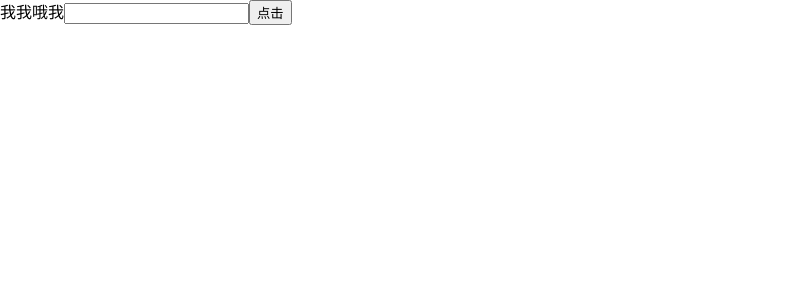
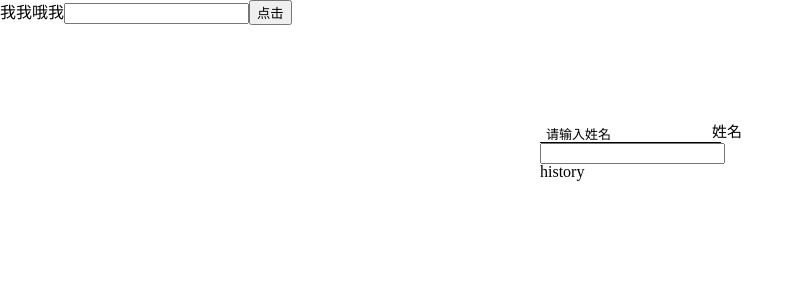
Before and after one commit to w1o9960720/vue-demo-first, a Vue app: page / in a window 1280 px wide. Shown: the top 300 px of the page, without its empty margins (0-804 px from the left). Built offline with nearby package versions, Linux system fonts and the light colour scheme.

Commit message:
搜索联想建议

```diff
--- a/src/App.vue
+++ b/src/App.vue
@@ -13,7 +13,7 @@
     <span v-show="ishow">我我哦我</span>
     <input type="text" v-model="int" />
     <button @click="dianji">点击</button>
-
+    <Iput1 />
     <!-- <shuaixuan/> -->
   </div>
 </template>
@@ -28,9 +28,11 @@
 // import Load from './components/load/load.vue';
 // import scroll from './components/scroll/scroll.vue';
 // import shuaixuan from "./components/shuaixuan/shuaixuan.vue";
+import Iput1 from "./components/Input/Input.vue";
 export default {
   name: "App",
   components: {
+    Iput1,
     // Load,
     //  categroy,
     // demo,
@@ -152,7 +154,6 @@ export default {
       console.log(1);
       this.ishow = !this.ishow;
     },
-
   },
 };
 </script>
@@ -165,5 +166,4 @@ li {
   list-style: none;
   cursor: pointer;
 }
-
 </style>
--- /dev/null
+++ b/src/components/Input/Input.vue
@@ -0,0 +1,94 @@
+<template>
+  <div class="Input-content">
+    <div class="real" @mouseenter="real">
+      <span class="left">姓名</span>
+      <input
+        @blur="shiqu"
+        @focus="juji"
+        class="int"
+        type="text"
+        v-model="val"
+      />
+
+      <div v-show="isshow" class="pla" :class="plachoder">请输入姓名</div>
+      <div class="underline"></div>
+    </div>
+    <Search />
+  </div>
+</template>
+
+<script>
+import Search from "../search/search.vue";
+export default {
+  components: {
+    Search,
+  },
+  data() {
+    return {
+      plachoder: "",
+      val: "",
+      isshow: true,
+    };
+  },
+  computed: {},
+  methods: {
+    shiqu() {
+      if (this.val) return;
+      this.isshow = true;
+    },
+    juji() {
+      this.isshow = false;
+    },
+    real() {
+      this.plachoder = "plachoder";
+    },
+  },
+};
+</script>
+
+<style lang="scss" scoped>
+.Input-content {
+  margin: 100px auto;
+  width: 200px;
+  .real {
+    position: relative;
+    width: 100%;
+    .left {
+      position: absolute;
+      right: -1%;
+      top: 0;
+      font-size: 15px;
+    }
+    &:hover > .underline {
+      transform: scale(1);
+    }
+    &:hover .plachoder {
+      transform: translateY(-15px);
+      opacity: 0;
+    }
+    .pla {
+      position: absolute;
+      bottom: 2px;
+      font-size: 13px;
+      pointer-events: none;
+      left: 6px;
+    }
+
+    .underline {
+      position: absolute;
+      height: 2px;
+      bottom: 0;
+      left: 0;
+      right: 0;
+      background-color: blue;
+      transform: scale(0);
+      transition: all 0.3s ease;
+    }
+    .int {
+      border: none;
+      outline: none;
+      border-bottom: 1px solid;
+    }
+  }
+}
+</style>
--- a/src/components/search/search.vue
+++ b/src/components/search/search.vue
@@ -1,101 +1,73 @@
 <template>
-  <div id="contanier">
-    7524287542
-    <div>
-      <button @click="changehello">切换</button>
-      <transition-group :name='sty'>
-        <div v-if="show" key="1" class="a">854</div>
-        <div v-show="!show" key="2" class="b">8745</div>
-      </transition-group>
+  <div id="Search-contanier">
+    <div class="Search">
+      <div class="int">
+        <input
+          @focus="focu"
+          @blur="bl"
+          class="int1"
+          v-model="inputcontext"
+          type="text"
+          @keydown="kp"
+        />
+      </div>
+      <Listreault v-if="isshowhistory" />
+      <Suggesion v-else-if="inputcontext" />
+      <History v-else />
     </div>
-
   </div>
 </template>
 <script>
+// 搜索联想建议
+import History from "../search/useSearch/History1.vue";
+import Listreault from "../search/useSearch/Listreasult.vue";
+import Suggesion from "../search/useSearch/Suggession1.vue";
 export default {
+  components: {
+    History,
+    Listreault,
+    Suggesion,
+  },
   data() {
     return {
-      show: true,
-      sty:'',
-      world:'world',
-      hello:'hello'
+      inputcontext: "",
+      isshowhistory: false,
     };
   },
   created() {},
   mounted() {},
   updated() {},
   methods: {
-    changehello(){
-      this.show = !this.show
-      if(this.show){
-        this.sty=this.hello
-      }else{
-        this.sty=this.world
+    focu() {
+      this.isshowhistory = false;
+    },
+    kp(e) {
+      console.log(e);
+      if (e.keyCode === 13) {
+        this.isshowhistory = true;
       }
-      console.log(this);
-    }
+    },
+    bl() {},
   },
   computed: {},
   watch: {},
 };
 </script>
-<style scope>
-.hello-enter-active {
-
-  animation: slide1 1s ;
-}
-.hello-leave-active {
-   animation: slide3 1s ;
-}
-@keyframes slide1 {
-  0% {
-    transform: translateX(-100%);
-  }
-  100% {
-    transform: translateX(0);
+<style lang="scss" scoped>
+.Search-contanier {
+  margin-top: 10px;
+  .Search {
+    .int {
+      width: 200px;
+      height: 50px;
+      .int1 {
+        width: 100%;
+        height: 100%;
+        outline: none;
+        border: none;
+        border-bottom: 2px solid red;
+      }
+    }
   }
 }
-@keyframes slide3 {
-  0% {
-    transform: translateX(0);
-  }
-  100% {
-    transform: translateX(100%);
-  }
-}
-.world-enter-active {
-  animation: slide2 1s reverse;
-}
-.world-leave-active {
-  animation: slide4 1s ;
-}
-
-@keyframes slide2 {
-  0% {
-    transform: translateX(0);
-  }
-  100% {
-    transform: translateX(100%);
-  }
-  }
-  @keyframes slide4 {
-  0% {
-    transform: translateX(0);
-  }
-  100% {
-    transform: translateX(-100%);
-  }
-  }
-.a{
-  background-color: yellow;
-  position: absolute;
-  width: 500px;
-  height: 500px;
-}
-.b{
-  background-color: red;
-  position: absolute;
-   width: 500px;
-   height: 500px;
-}
 </style>
--- /dev/null
+++ b/src/components/search/useSearch/History1.vue
@@ -0,0 +1,10 @@
+<template>
+  <div class="history">history</div>
+</template>
+
+<script>
+export default {};
+</script>
+
+<style>
+</style>
--- /dev/null
+++ b/src/components/search/useSearch/Listreasult.vue
@@ -0,0 +1,15 @@
+<template>
+    <div class="listresult">
+listresult
+  </div>
+</template>
+
+<script>
+export default {
+
+}
+</script>
+
+<style>
+
+</style>
--- /dev/null
+++ b/src/components/search/useSearch/Suggession1.vue
@@ -0,0 +1,15 @@
+<template>
+    <div class="suggesion">
+suggesion
+  </div>
+</template>
+
+<script>
+export default {
+
+}
+</script>
+
+<style>
+
+</style>
```
